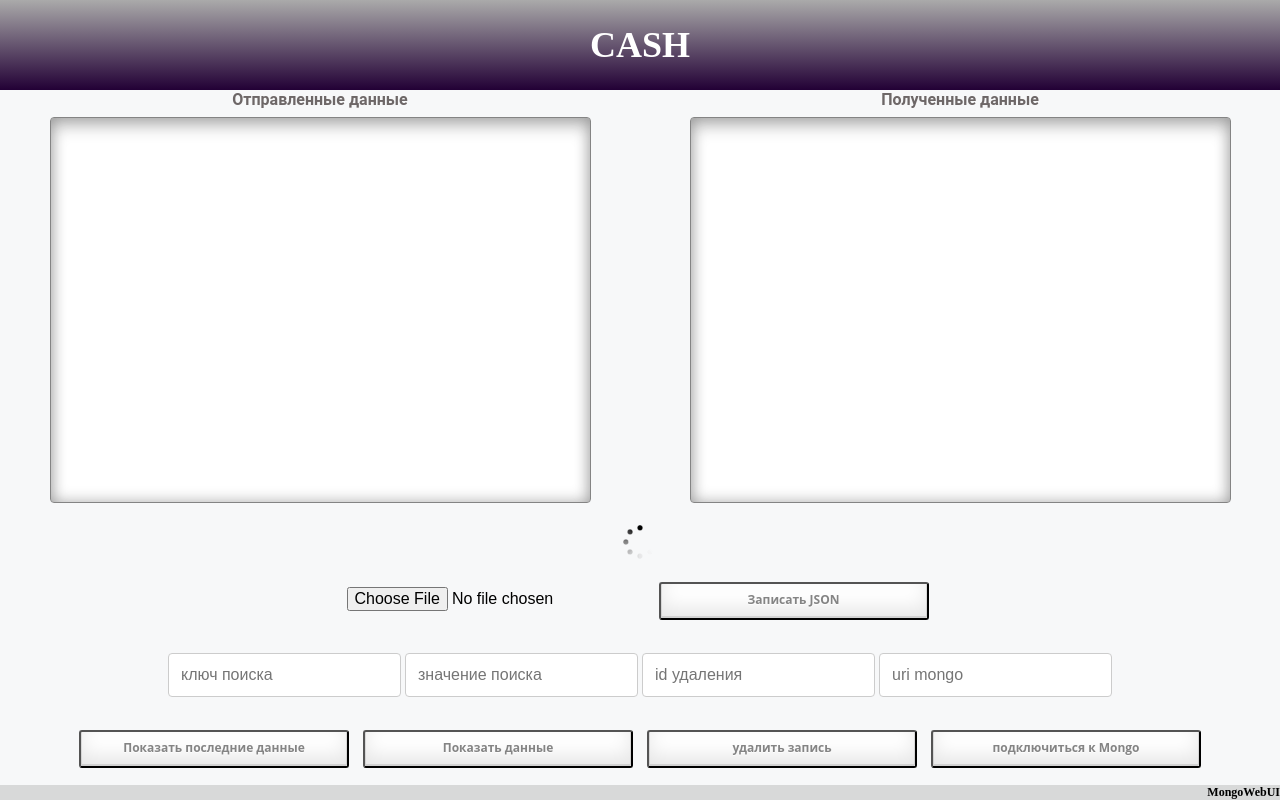
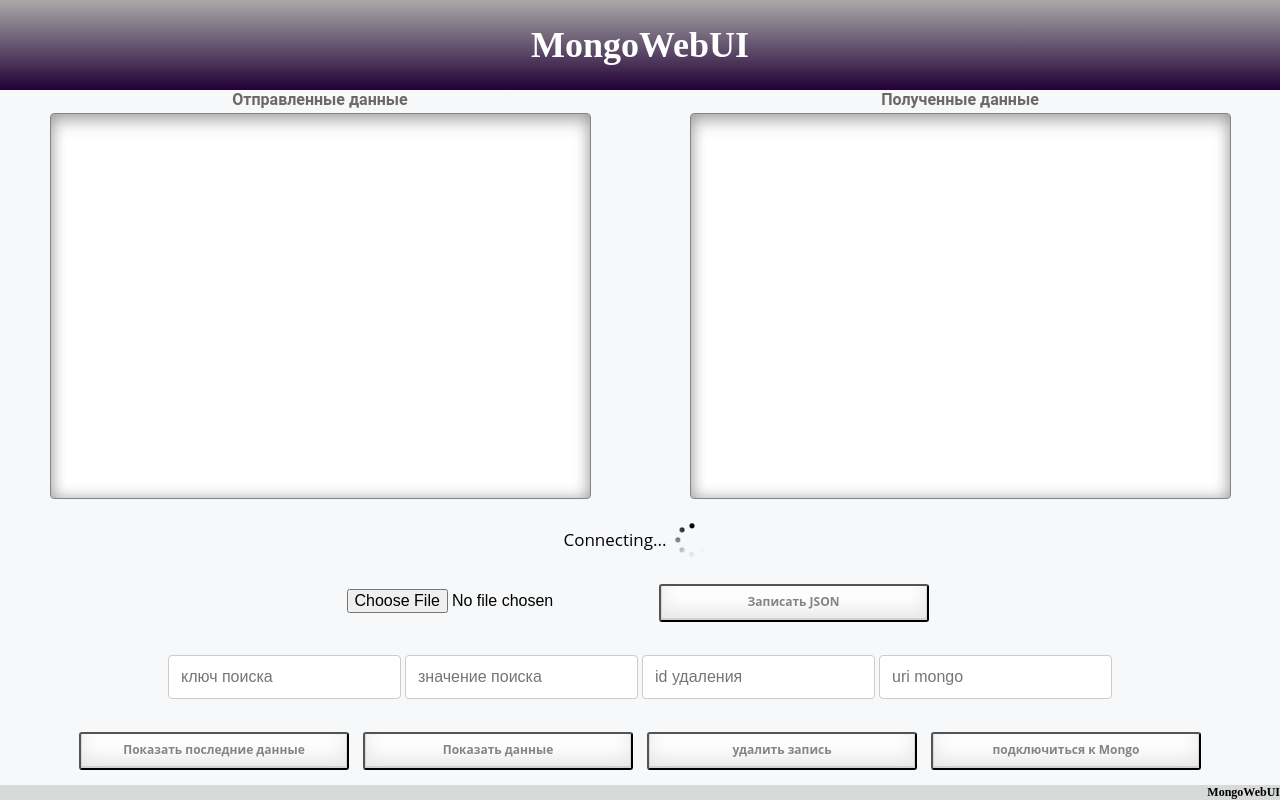
Before and after one commit to bigbadwolfy/mongoWebInterface, a website: page src/json.html in a window 1280 px wide. Both pictures are taken after a click on the button "подключиться к Mongo". Drawn offline with Linux system fonts and the light colour scheme; no server answers.

Commit message:
in progress

```diff
--- a/src/client.js
+++ b/src/client.js
@@ -145,7 +145,7 @@ function deleteJSON() {
 function mongoConnect() {
     var connectionString = document.getElementById('mongo').value;
     var xmlhttp = new XMLHttpRequest();
-    document.getElementById('response').innerHTML = '<img src="./loading.gif" width="50" height="50"/>';
+    document.getElementById('response').innerHTML = '<p>Connecting...</p>'+'<img src="./loading.gif" width="50" height="50"/>';
     xmlhttp.onreadystatechange = function () {
         if (this.readyState == 4 && this.status == 200) {
             document.getElementById('response').innerHTML = '<p>'+this.responseText+'</p>';
--- a/src/json.html
+++ b/src/json.html
@@ -3,7 +3,7 @@
 <head>
     <meta charset="UTF-8">
     <link rel="stylesheet" type="text/css" href="styles.css">
-    <title>mongoAPI</title>
+    <title>MongoWebUI</title>
 
         </head>
 <body>
@@ -12,7 +12,7 @@
 
 <div class="flex-container">
 
-    <div class="flex-item-1"> <h1>CASH</h1> </div>
+    <div class="flex-item-1"> <h1>MongoWebUI</h1> </div>
 
 
     <div class="flex-item-2">
--- a/src/styles.css
+++ b/src/styles.css
@@ -161,7 +161,7 @@ button:focus {
 }
 
 .flex-item-71 {
-    width: 40%;
+    width: 100%;
     height: 50px;
 }
 
@@ -175,11 +175,10 @@ button:focus {
 /*}*/
 
 .flex-item-7 {
-    width: 250px;
-    height: 20%;
+    height: 250px;
+    width: 100%;
     text-align: center;
     display: flex;
-    align-content: center;
     justify-content: center;
     align-items: center;
 }
```
Also changed, not shown: server/app.js (+13 -20 lines).
